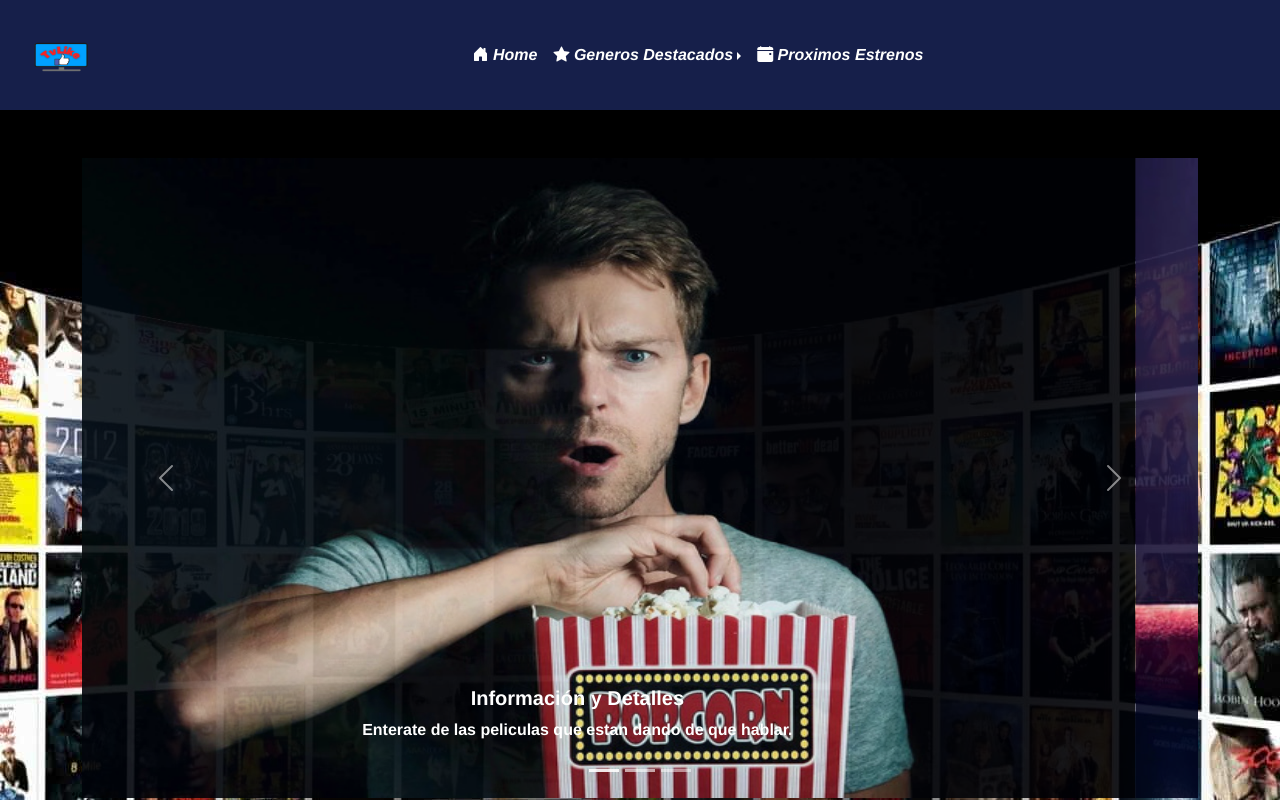
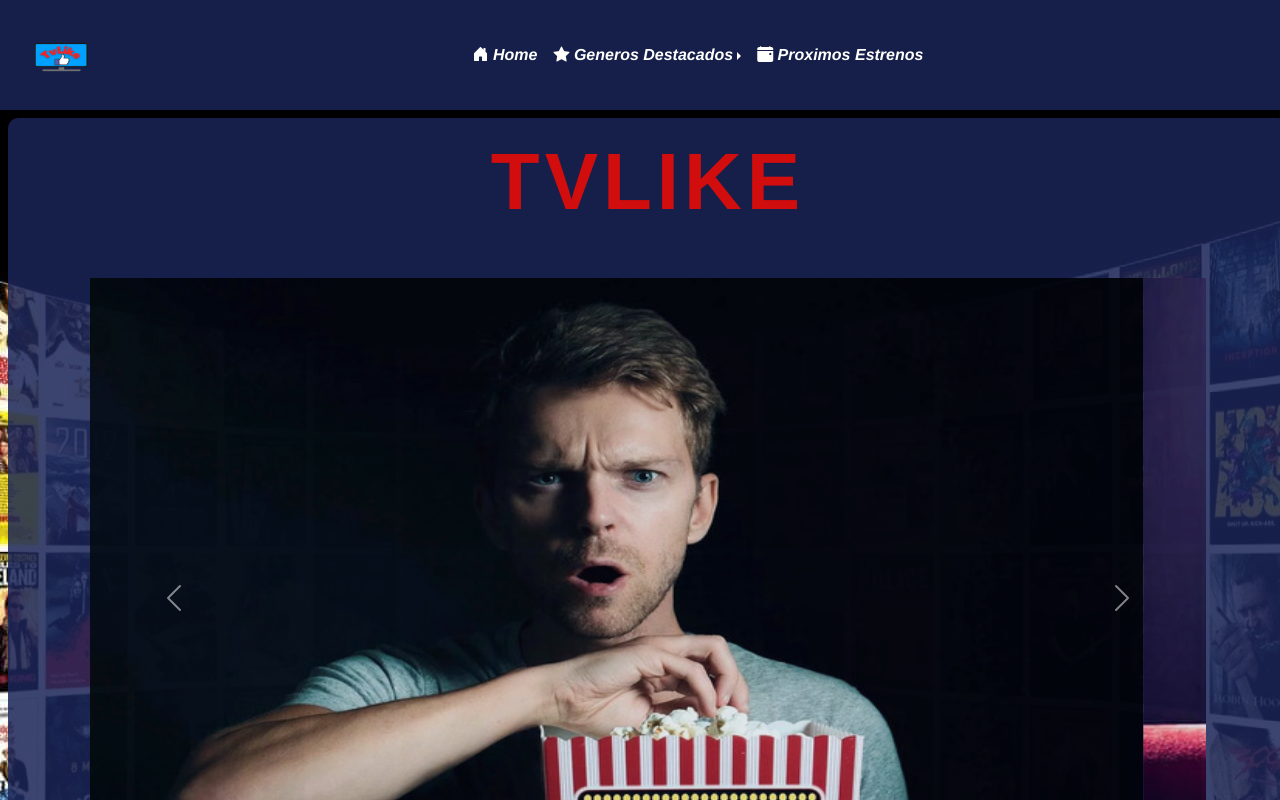
Before and after one commit to aparra67/TvLike-Vue, a Vue app: page / in a window 1280 px wide. Shown: the top 800 px of the page. Built offline with nearby package versions, Linux system fonts and the light colour scheme; no server answers.

Commit message:
Optimizar codigo

```diff
--- a/src/views/HomeView.vue
+++ b/src/views/HomeView.vue
@@ -1,20 +1,36 @@
 <template>
   <!-- La vista de 'home' se cargan los componentes que necesita la vista 'MenuTv' y 'ContentHome'-->
-  <div class="home">
-    <MenuTv/>
-    <CarouselHome />
-    <ContentHome/>
-    <FooterTv/>
-  </div>
+  <MainLayout>
+    <template #home>
+      <div class=" container-fluid back p-3 m-2">
+        <h1>tvlike</h1>
+        <CarouselHome />
+      </div>
+      <ContentHome/>
+    </template>
+  </MainLayout>
 </template>
 
 <script>
-import MenuTv from '@/components/MenuTv.vue'
+import MainLayout from '@/layouts/MainLayout.vue'
 import ContentHome from '@/components/ContentHome.vue'
-import FooterTv from '@/components/FooterTv.vue'
 import CarouselHome from '@/components/CarouselHome.vue'
 export default {
   name: 'HomeView',
-  components: { MenuTv, ContentHome, FooterTv, CarouselHome }
+  components: { MainLayout, CarouselHome, ContentHome }
 }
 </script>
+<style>
+.back {
+  background: #1b2557d9;
+  border-radius: 10px;
+}
+h1 {
+  text-align: center;
+  text-transform: uppercase;
+  font-weight: bold;
+  font-size: 80px;
+  letter-spacing: 5px;
+  color: rgb(209, 13, 13);
+}
+</style>
```
